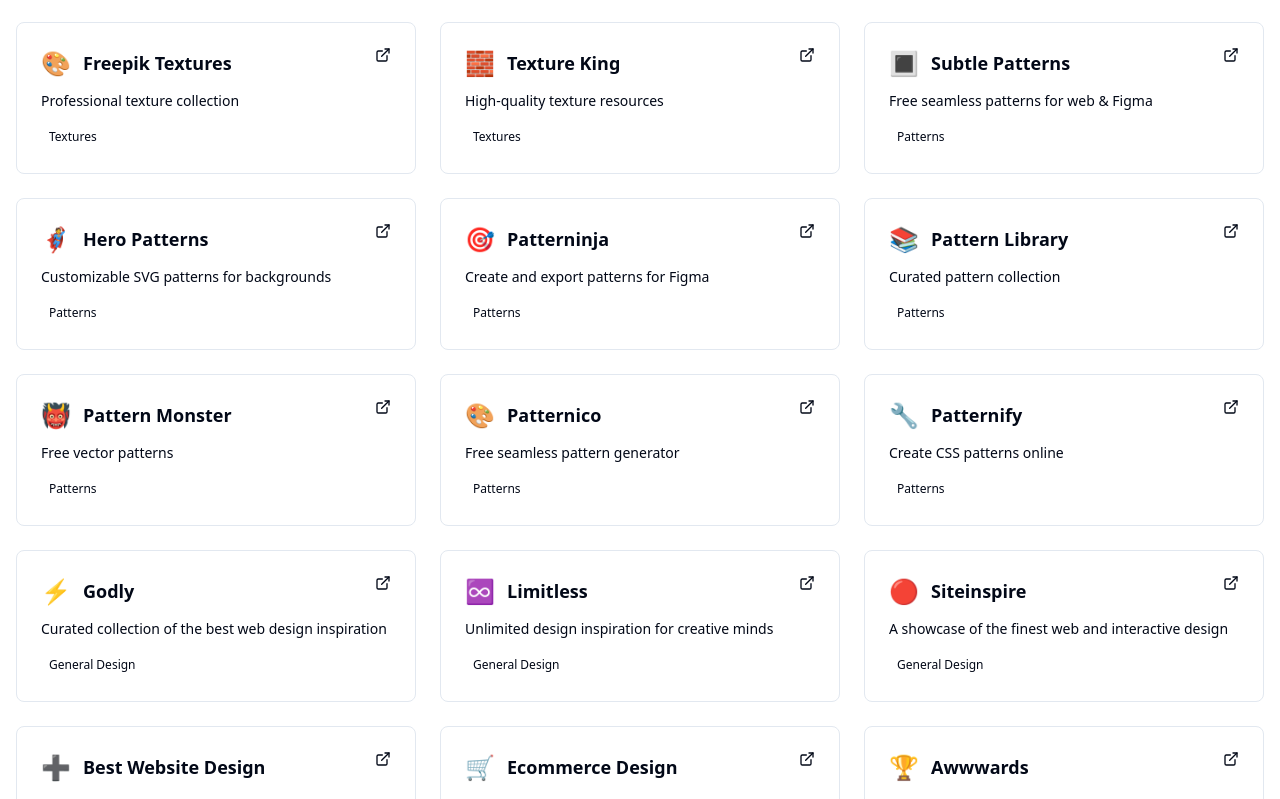
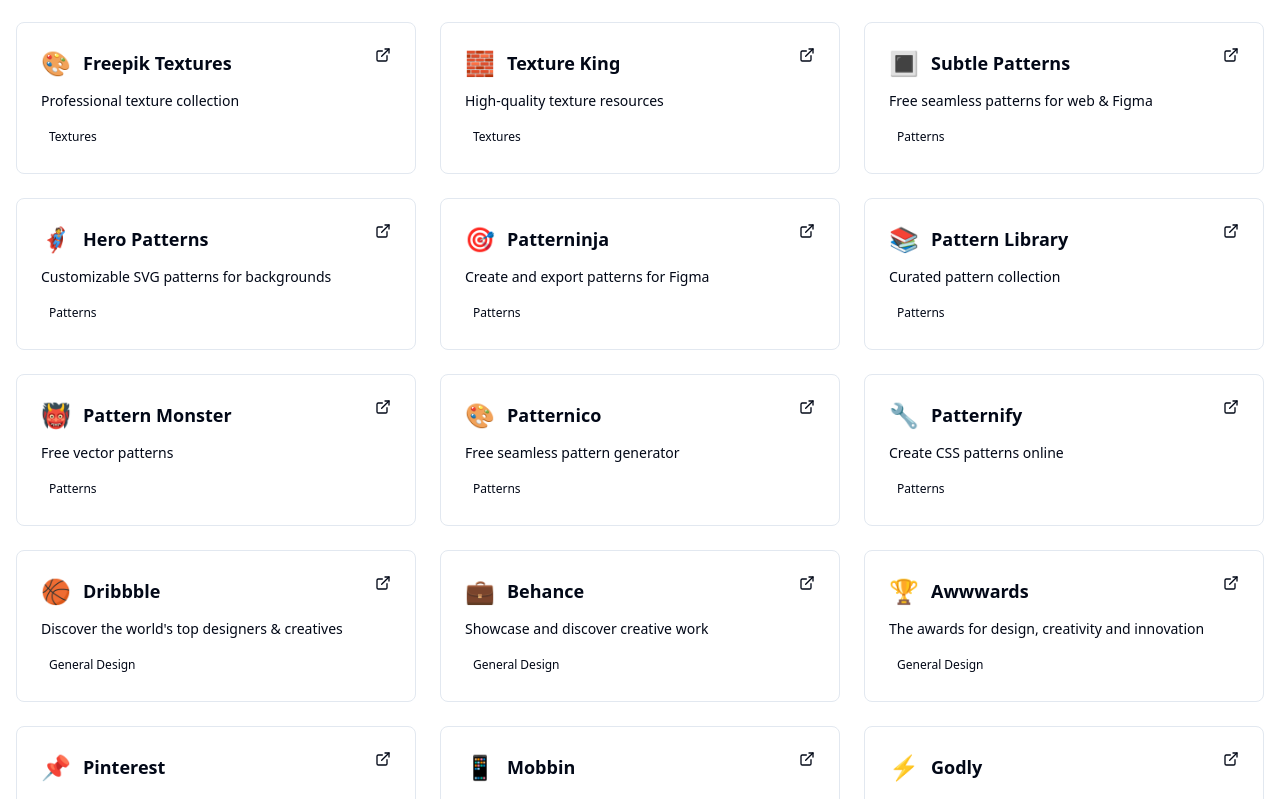
Before and after one commit to devzdevelop/design-inspiration, a Next.js app: page / in a window 1280 px wide. Shown: the part 2001-2800 px from the top of the page. Built offline with nearby package versions, Linux system fonts and the light colour scheme.

Commit message:
reorder some stuff

```diff
--- a/src/app/layout.tsx
+++ b/src/app/layout.tsx
@@ -14,9 +14,14 @@
 });
 
 export const metadata: Metadata = {
-	title: 'DesignInspo - Your Centralized Design Inspiration Hub',
+	title: 'DesignHub - Your Centralized Design Inspiration Hub',
 	description:
 		'Discover the best design inspiration websites for typography, colors, shapes, gradients, textures, and more. Your one-stop destination for creative inspiration.',
+	icons: {
+		icon: '/favicon.svg',
+		shortcut: '/favicon.svg',
+		apple: '/favicon.svg',
+	},
 };
 
 export default function RootLayout({
--- a/src/app/page.tsx
+++ b/src/app/page.tsx
@@ -268,6 +268,41 @@
 
 	// General Design
 	{
+		name: 'Dribbble',
+		url: 'https://dribbble.com',
+		description: "Discover the world's top designers & creatives",
+		category: 'general',
+		icon: '🏀',
+	},
+	{
+		name: 'Behance',
+		url: 'https://www.behance.net',
+		description: 'Showcase and discover creative work',
+		category: 'general',
+		icon: '💼',
+	},
+	{
+		name: 'Awwwards',
+		url: 'https://www.awwwards.com',
+		description: 'The awards for design, creativity and innovation',
+		category: 'general',
+		icon: '🏆',
+	},
+	{
+		name: 'Pinterest',
+		url: 'https://pinterest.com',
+		description: 'Visual discovery platform for design inspiration',
+		category: 'general',
+		icon: '📌',
+	},
+	{
+		name: 'Mobbin',
+		url: 'https://mobbin.com',
+		description: 'Mobile app design patterns',
+		category: 'general',
+		icon: '📱',
+	},
+	{
 		name: 'Godly',
 		url: 'https://godly.website',
 		description: 'Curated collection of the best web design inspiration',
@@ -275,11 +310,53 @@
 		icon: '⚡',
 	},
 	{
-		name: 'Limitless',
-		url: 'https://limitless.website',
-		description: 'Unlimited design inspiration for creative minds',
+		name: 'Landingfolio',
+		url: 'https://www.landingfolio.com',
+		description: 'Landing page design inspiration',
 		category: 'general',
-		icon: '♾️',
+		icon: '🚀',
+	},
+	{
+		name: 'One Page Love',
+		url: 'https://onepagelove.com',
+		description: 'Collection of beautiful one-page websites',
+		category: 'general',
+		icon: '💝',
+	},
+	{
+		name: 'Land-book',
+		url: 'https://land-book.com',
+		description: 'Showcase of the best landing pages',
+		category: 'general',
+		icon: '📖',
+	},
+	{
+		name: 'Page Flows',
+		url: 'https://pageflows.com',
+		description: 'User flow design inspiration',
+		category: 'general',
+		icon: '🌊',
+	},
+	{
+		name: 'Webflow Showcase',
+		url: 'https://webflow.com/made-in-webflow',
+		description: 'Live websites built with Webflow',
+		category: 'general',
+		icon: '🌊',
+	},
+	{
+		name: 'CSS Nectar',
+		url: 'https://cssnectar.com',
+		description: 'Curated collection of the best CSS websites',
+		category: 'general',
+		icon: '🍯',
+	},
+	{
+		name: 'CSS Design Awards',
+		url: 'https://www.cssdesignawards.com',
+		description: 'Awards for outstanding web design and CSS',
+		category: 'general',
+		icon: '🏅',
 	},
 	{
 		name: 'Siteinspire',
@@ -287,6 +364,13 @@
 		description: 'A showcase of the finest web and interactive design',
 		category: 'general',
 		icon: '🔴',
+	},
+	{
+		name: 'Designspiration',
+		url: 'https://www.designspiration.com',
+		description: 'Pinterest-like platform for design inspiration',
+		category: 'general',
+		icon: '💡',
 	},
 	{
 		name: 'Best Website Design',
@@ -303,95 +387,18 @@
 		icon: '🛒',
 	},
 	{
-		name: 'Awwwards',
-		url: 'https://www.awwwards.com',
-		description: 'The awards for design, creativity and innovation',
-		category: 'general',
-		icon: '🏆',
-	},
-	{
-		name: 'Dribbble',
-		url: 'https://dribbble.com',
-		description: "Discover the world's top designers & creatives",
-		category: 'general',
-		icon: '🏀',
-	},
-	{
-		name: 'Behance',
-		url: 'https://www.behance.net',
-		description: 'Showcase and discover creative work',
-		category: 'general',
-		icon: '💼',
-	},
-	{
-		name: 'Mobbin',
-		url: 'https://mobbin.com',
-		description: 'Mobile app design patterns',
-		category: 'general',
-		icon: '📱',
-	},
-	{
-		name: 'Page Flows',
-		url: 'https://pageflows.com',
-		description: 'User flow design inspiration',
-		category: 'general',
-		icon: '🌊',
-	},
-	{
-		name: 'Landingfolio',
-		url: 'https://www.landingfolio.com',
-		description: 'Landing page design inspiration',
-		category: 'general',
-		icon: '🚀',
-	},
-	{
-		name: 'One Page Love',
-		url: 'https://onepagelove.com',
-		description: 'Collection of beautiful one-page websites',
-		category: 'general',
-		icon: '💝',
-	},
-	{
-		name: 'CSS Nectar',
-		url: 'https://cssnectar.com',
-		description: 'Curated collection of the best CSS websites',
-		category: 'general',
-		icon: '🍯',
-	},
-	{
-		name: 'CSS Design Awards',
-		url: 'https://www.cssdesignawards.com',
-		description: 'Awards for outstanding web design and CSS',
-		category: 'general',
-		icon: '🏅',
-	},
-	{
-		name: 'Land-book',
-		url: 'https://land-book.com',
-		description: 'Showcase of the best landing pages',
-		category: 'general',
-		icon: '📖',
-	},
-	{
-		name: 'Designspiration',
-		url: 'https://www.designspiration.com',
-		description: 'Pinterest-like platform for design inspiration',
-		category: 'general',
-		icon: '💡',
-	},
-	{
-		name: 'Webflow Showcase',
-		url: 'https://webflow.com/showcase',
-		description: 'Live websites built with Webflow',
-		category: 'general',
-		icon: '🌊',
-	},
-	{
 		name: 'Designmodo',
 		url: 'https://designmodo.com',
 		description: 'UI kits, frameworks, and design inspiration',
 		category: 'general',
 		icon: '🎨',
+	},
+	{
+		name: 'Limitless',
+		url: 'https://limitless.website',
+		description: 'Unlimited design inspiration for creative minds',
+		category: 'general',
+		icon: '♾️',
 	},
 ];
 
@@ -451,7 +458,10 @@
 				{/* Hero Section */}
 				<div className='text-center py-16'>
 					<div className='flex items-center justify-center mb-6'>
-						<Sparkles className='h-16 w-16 text-primary mr-6' />
+						<Sparkles
+							className='h-16 w-16 mr-6'
+							style={{ color: '#6366f1' }}
+						/>
 						<h1 className='text-7xl font-bold text-primary'>DesignHub</h1>
 					</div>
 					<p className='text-2xl text-muted-foreground mb-8 max-w-3xl mx-auto font-medium'>
--- a/src/components/header.tsx
+++ b/src/components/header.tsx
@@ -17,7 +17,10 @@
 			<div className='w-full px-4 sm:px-6 lg:px-8 flex h-16 items-center justify-between'>
 				<div className='flex items-center space-x-2'>
 					<div className='flex items-center space-x-2'>
-						<Sparkles className='h-7 w-7 text-primary' />
+						<Sparkles
+							className='h-7 w-7'
+							style={{ color: '#6366f1' }}
+						/>
 						<span className='text-2xl font-bold text-primary'>DesignHub</span>
 					</div>
 				</div>
--- a/src/components/theme-provider.tsx
+++ b/src/components/theme-provider.tsx
@@ -2,7 +2,7 @@
 
 import * as React from 'react';
 import { ThemeProvider as NextThemesProvider } from 'next-themes';
-import { type ThemeProviderProps } from 'next-themes/dist/types';
+import { type ThemeProviderProps } from 'next-themes';
 
 export function ThemeProvider({ children, ...props }: ThemeProviderProps) {
 	return <NextThemesProvider {...props}>{children}</NextThemesProvider>;
```
Also changed, not shown: public/favicon.svg (added).
